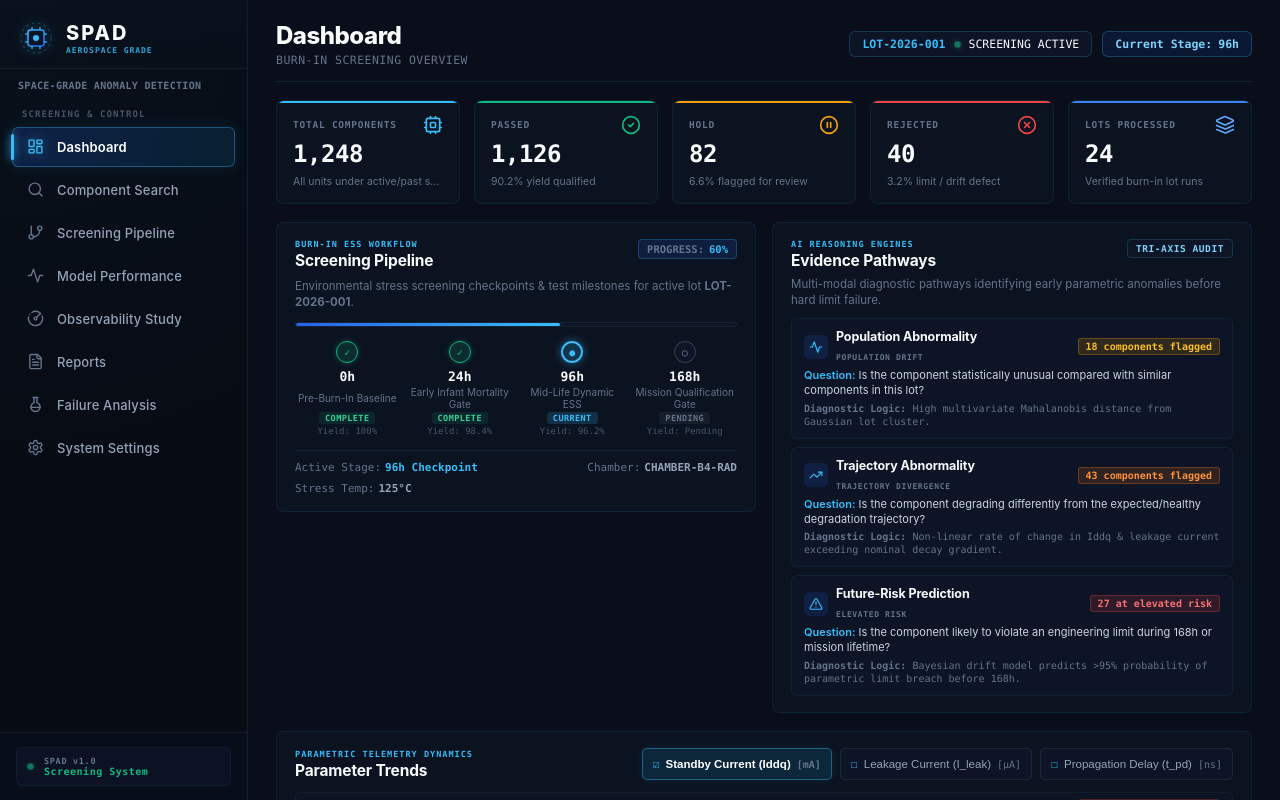
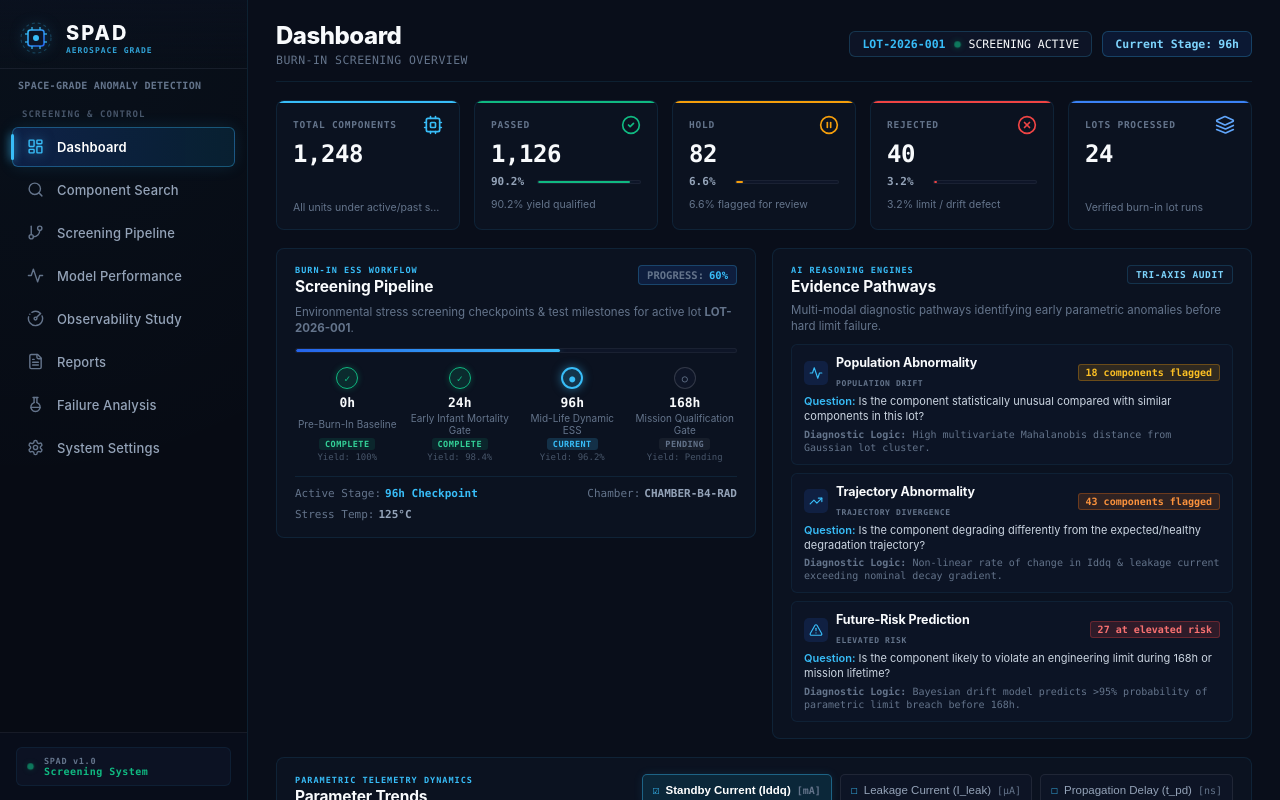
Before and after one commit to mohith-reddy18/SIH26-SPAD, a React (Vite) app: page / in a window 1280 px wide. Shown: the top 800 px of the page. Built offline with nearby package versions, Linux system fonts and the light colour scheme.

Commit message:
addition of progess bar in status cards

```diff
--- a/src/components/dashboard/StatCards.jsx
+++ b/src/components/dashboard/StatCards.jsx
@@ -53,6 +53,11 @@ function LayersIcon() {
 export default function StatCards({ summaryStats }) {
   const { totalComponents, passed, hold, rejected, lotsProcessed } = summaryStats;
 
+  // Calculate exact percentage progress values from component metrics
+  const passedPct = ((passed / totalComponents) * 100).toFixed(1);
+  const holdPct = ((hold / totalComponents) * 100).toFixed(1);
+  const rejectedPct = ((rejected / totalComponents) * 100).toFixed(1);
+
   const cards = [
     {
       id: 'total',
@@ -61,34 +66,40 @@ export default function StatCards({ summaryStats }) {
       subtext: 'All units under active/past screening',
       icon: CpuIcon,
       accentClass: 'stat-accent-cyan',
-      percent: '100%',
+      hasProgress: false,
     },
     {
       id: 'passed',
       label: 'PASSED',
       value: passed.toLocaleString(),
-      subtext: `${((passed / totalComponents) * 100).toFixed(1)}% yield qualified`,
+      subtext: `${passedPct}% yield qualified`,
       icon: CheckCircleIcon,
       accentClass: 'stat-accent-green',
-      percent: `${((passed / totalComponents) * 100).toFixed(1)}%`,
+      hasProgress: true,
+      percentage: passedPct,
+      barClass: 'bar-green',
     },
     {
       id: 'hold',
       label: 'HOLD',
       value: hold.toLocaleString(),
-      subtext: `${((hold / totalComponents) * 100).toFixed(1)}% flagged for review`,
+      subtext: `${holdPct}% flagged for review`,
       icon: PauseCircleIcon,
       accentClass: 'stat-accent-amber',
-      percent: `${((hold / totalComponents) * 100).toFixed(1)}%`,
+      hasProgress: true,
+      percentage: holdPct,
+      barClass: 'bar-amber',
     },
     {
       id: 'rejected',
       label: 'REJECTED',
       value: rejected.toLocaleString(),
-      subtext: `${((rejected / totalComponents) * 100).toFixed(1)}% limit / drift defect`,
+      subtext: `${rejectedPct}% limit / drift defect`,
       icon: XCircleIcon,
       accentClass: 'stat-accent-red',
-      percent: `${((rejected / totalComponents) * 100).toFixed(1)}%`,
+      hasProgress: true,
+      percentage: rejectedPct,
+      barClass: 'bar-red',
     },
     {
       id: 'lots',
@@ -97,7 +108,7 @@ export default function StatCards({ summaryStats }) {
       subtext: 'Verified burn-in lot runs',
       icon: LayersIcon,
       accentClass: 'stat-accent-blue',
-      percent: 'LOT-2026',
+      hasProgress: false,
     },
   ];
 
@@ -113,7 +124,28 @@ export default function StatCards({ summaryStats }) {
                 <IconComponent />
               </div>
             </div>
+
             <div className="spad-stat-value">{card.value}</div>
+
+            {/* Percentage Indicator & Progress Bar for PASSED, HOLD, and REJECTED */}
+            {card.hasProgress ? (
+              <div className="spad-stat-progress-wrap">
+                <span className="spad-stat-pct-label">{card.percentage}%</span>
+                <div className="spad-stat-progress-track">
+                  <div
+                    className={`spad-stat-progress-fill ${card.barClass}`}
+                    style={{ width: `${card.percentage}%` }}
+                    role="progressbar"
+                    aria-valuenow={card.percentage}
+                    aria-valuemin="0"
+                    aria-valuemax="100"
+                  />
+                </div>
+              </div>
+            ) : (
+              <div className="spad-stat-progress-placeholder" aria-hidden="true" />
+            )}
+
             <div className="spad-stat-footer">
               <span className="spad-stat-subtext">{card.subtext}</span>
             </div>
--- a/src/pages/Dashboard.css
+++ b/src/pages/Dashboard.css
@@ -192,6 +192,58 @@
   line-height: 1.1;
   font-family: var(--font-mono);
   letter-spacing: -0.02em;
+}
+
+/* Stat Card Percentage Progress Bar */
+.spad-stat-progress-wrap {
+  display: flex;
+  align-items: center;
+  gap: 8px;
+  width: 100%;
+  margin: 2px 0;
+}
+
+.spad-stat-pct-label {
+  font-size: 11px;
+  font-weight: 700;
+  font-family: var(--font-mono);
+  color: var(--spad-text-secondary);
+  min-width: 38px;
+}
+
+.spad-stat-progress-track {
+  flex: 1;
+  height: 4px;
+  background: rgba(15, 23, 42, 0.9);
+  border: 1px solid rgba(255, 255, 255, 0.05);
+  border-radius: 9999px;
+  overflow: hidden;
+}
+
+.spad-stat-progress-fill {
+  height: 100%;
+  border-radius: 9999px;
+  transition: width 0.3s ease;
+}
+
+.spad-stat-progress-fill.bar-green {
+  background-color: #10b981;
+  box-shadow: 0 0 6px rgba(16, 185, 129, 0.4);
+}
+
+.spad-stat-progress-fill.bar-amber {
+  background-color: #f59e0b;
+  box-shadow: 0 0 6px rgba(245, 158, 11, 0.4);
+}
+
+.spad-stat-progress-fill.bar-red {
+  background-color: #ef4444;
+  box-shadow: 0 0 6px rgba(239, 68, 68, 0.4);
+}
+
+.spad-stat-progress-placeholder {
+  height: 16px;
+  margin: 2px 0;
 }
 
 .spad-stat-footer {
```
